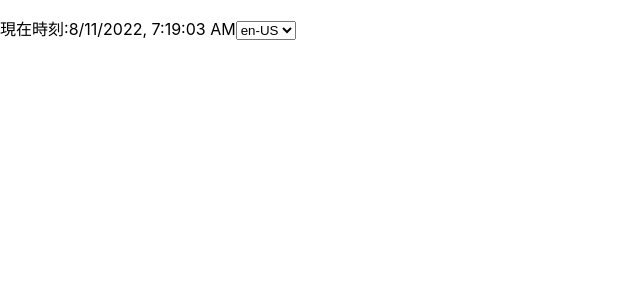
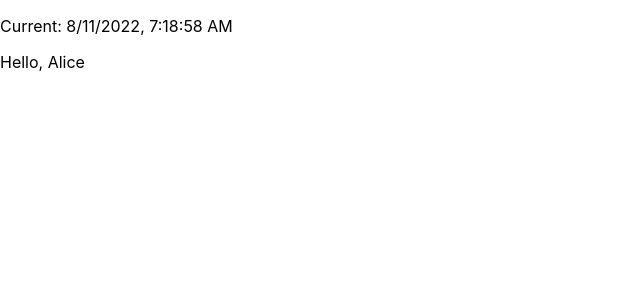
Before and after one commit to dekihi-app/TypeScriptReactNextJsStudy, a React (Create React App) app in the folder src/react-sample/: page / in a window 1280 px wide. Shown: the top 300 px of the page, without its empty margins (0-640 px from the left). Built offline with nearby package versions, Linux system fonts and the light colour scheme.

Commit message:
learned useContext

```diff
--- /dev/null
+++ b/src/react-sample/src/components/UseContextSample.tsx
@@ -0,0 +1,40 @@
+import React from "react";
+
+type User = {
+  id: number;
+  name: string;
+};
+
+// ユーザーデータを保持するContextを作成する
+const UserContext = React.createContext<User | null>(null);
+const GrandChild = () => {
+  // useContextにContextを渡すことで、Contextから値を取得する
+  const user = React.useContext(UserContext);
+
+  return user !== null ? <p>Hello, {user.name}</p> : null;
+};
+
+const Child = () => {
+  const now = new Date();
+
+  return (
+    <div>
+      <p>Current: {now.toLocaleString()}</p>
+      <GrandChild />
+    </div>
+  );
+};
+
+export const Parent = () => {
+  const user: User = {
+    id: 1,
+    name: "Alice",
+  };
+
+  return (
+    // Contextに値を渡す
+    <UserContext.Provider value={user}>
+      <Child />
+    </UserContext.Provider>
+  );
+};
--- a/src/react-sample/src/index.tsx
+++ b/src/react-sample/src/index.tsx
@@ -12,24 +12,26 @@
 // import { Parent } from "./components/Parent";
 // import { Parent as UseCallbackParent } from "./components/UseCallbackSample";
 // import { UseMemoSample } from "./components/UseMemoSample";
-import { Clock } from "./components/Clock";
+// import { Clock } from "./components/Clock";
+import { Parent as UseContextParent } from "./components/UseContextSample";
 
 const container = document.getElementById("root");
 if (container !== null) {
   const root = createRoot(container);
   root.render(
-    //   <App />
-    //   <Hello />
-    //   <ContainerSampleParent />
-    //   <Page />
-    //   <Page />
-    //   <UseStateCounter initialValue={0} />
-    //   <UseReducerCounter initialValue={0} />
-    //   <Parent />
-    //   <UseCallbackParent />,
+    //  <App />
+    //  <Hello />
+    //  <ContainerSampleParent />
+    //  <Page />
+    //  <Page />
+    //  <UseStateCounter initialValue={0} />
+    //  <UseReducerCounter initialValue={0} />
+    //  <Parent />
+    //  <UseCallbackParent />,
     //  <UseMemoSample />
+    //  <Clock />
     <React.StrictMode>
-      <Clock />
+      <UseContextParent />
     </React.StrictMode>
   );
 }
```
